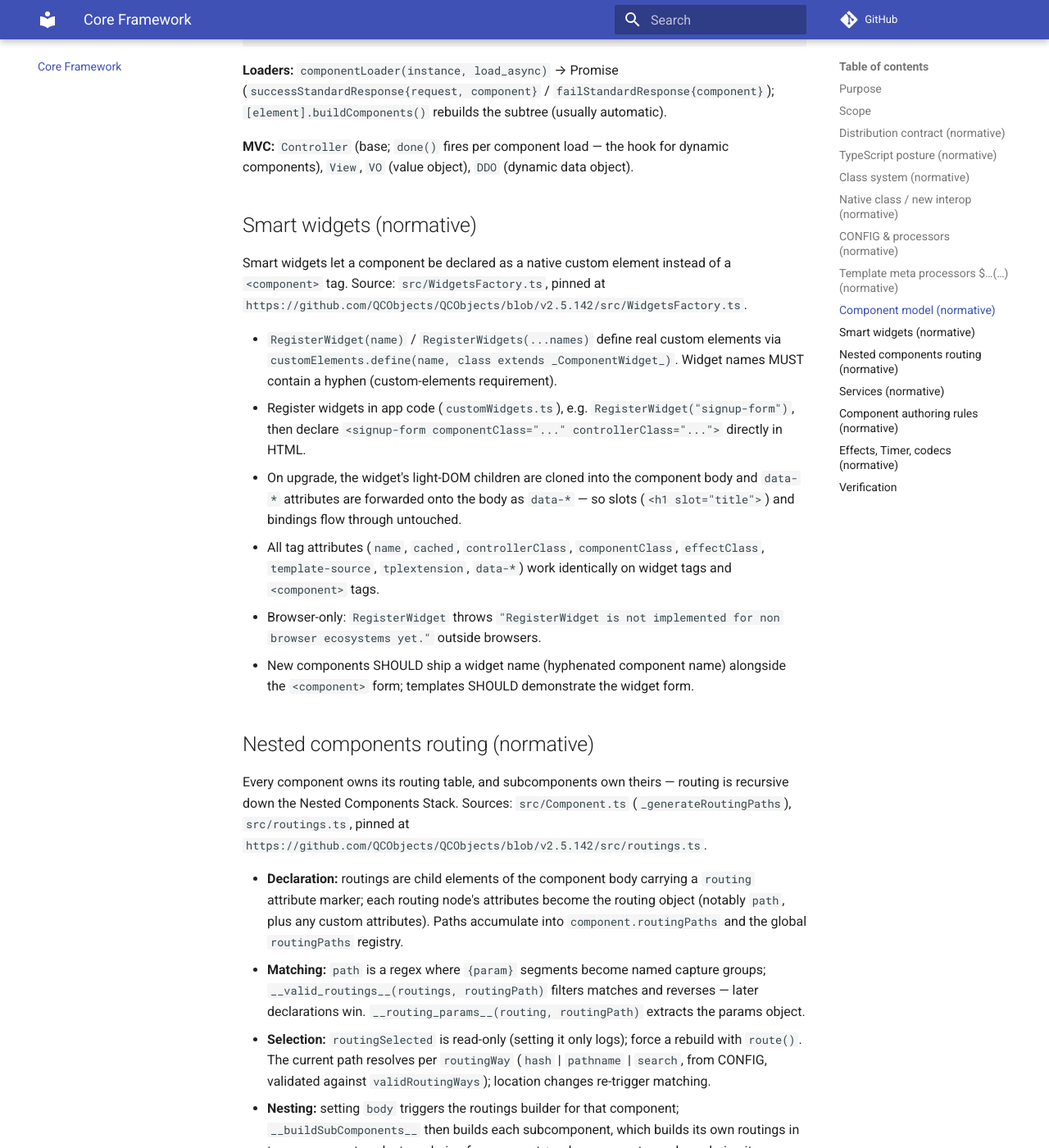
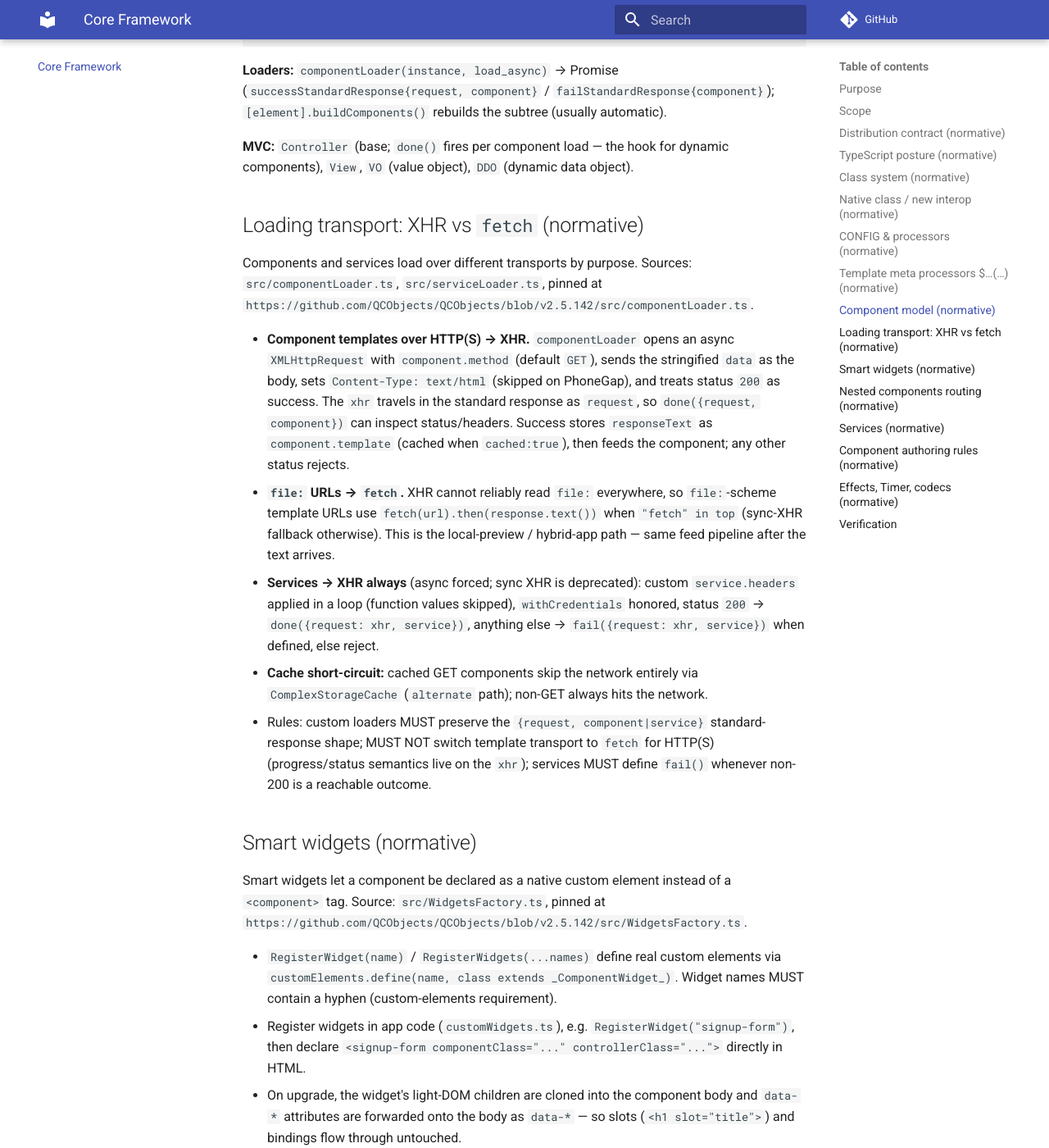
Before and after one commit to QCObjects/product-specs, an MkDocs documentation site: the page built from docs/03-core-framework.md, in a window 1280 px wide and 1400 px high, scrolled down 4514 px. Shown: the whole window at 82% size. Built offline with MkDocs 1.6.1 and Material for MkDocs 9.7.7, drawn with Linux system fonts in a browser that asks for light colours; comment, search, counter and statistics services are not loaded.

Commit message:
feat: spec XHR-vs-fetch loading transport with purposes (03)

```diff
--- a/docs/03-core-framework.md
+++ b/docs/03-core-framework.md
@@ -187,6 +187,34 @@ templates SHOULD prefer `$component`/`$mapper` over hand-concatenated tags.
 **MVC:** `Controller` (base; `done()` fires per component load — the hook for
 dynamic components), `View`, `VO` (value object), `DDO` (dynamic data object).
 
+## Loading transport: XHR vs `fetch` (normative)
+
+Components and services load over different transports by purpose. Sources:
+`src/componentLoader.ts`, `src/serviceLoader.ts`, pinned at
+`https://github.com/QCObjects/QCObjects/blob/v2.5.142/src/componentLoader.ts`.
+
+- **Component templates over HTTP(S) → XHR.** `componentLoader` opens an async
+  `XMLHttpRequest` with `component.method` (default `GET`), sends the stringified
+  `data` as the body, sets `Content-Type: text/html` (skipped on PhoneGap), and
+  treats status `200` as success. The `xhr` travels in the standard response as
+  `request`, so `done({request, component})` can inspect status/headers.
+  Success stores `responseText` as `component.template` (cached when
+  `cached:true`), then feeds the component; any other status rejects.
+- **`file:` URLs → `fetch`.** XHR cannot reliably read `file:` everywhere, so
+  `file:`-scheme template URLs use `fetch(url).then(response.text())` when
+  `"fetch" in top` (sync-XHR fallback otherwise). This is the local-preview /
+  hybrid-app path — same feed pipeline after the text arrives.
+- **Services → XHR always** (async forced; sync XHR is deprecated): custom
+  `service.headers` applied in a loop (function values skipped),
+  `withCredentials` honored, status `200` → `done({request: xhr, service})`,
+  anything else → `fail({request: xhr, service})` when defined, else reject.
+- **Cache short-circuit:** cached GET components skip the network entirely via
+  `ComplexStorageCache` (`alternate` path); non-GET always hits the network.
+- Rules: custom loaders MUST preserve the `{request, component|service}`
+  standard-response shape; MUST NOT switch template transport to `fetch` for
+  HTTP(S) (progress/status semantics live on the `xhr`); services MUST define
+  `fail()` whenever non-200 is a reachable outcome.
+
 ## Smart widgets (normative)
 
 Smart widgets let a component be declared as a native custom element instead of
```
